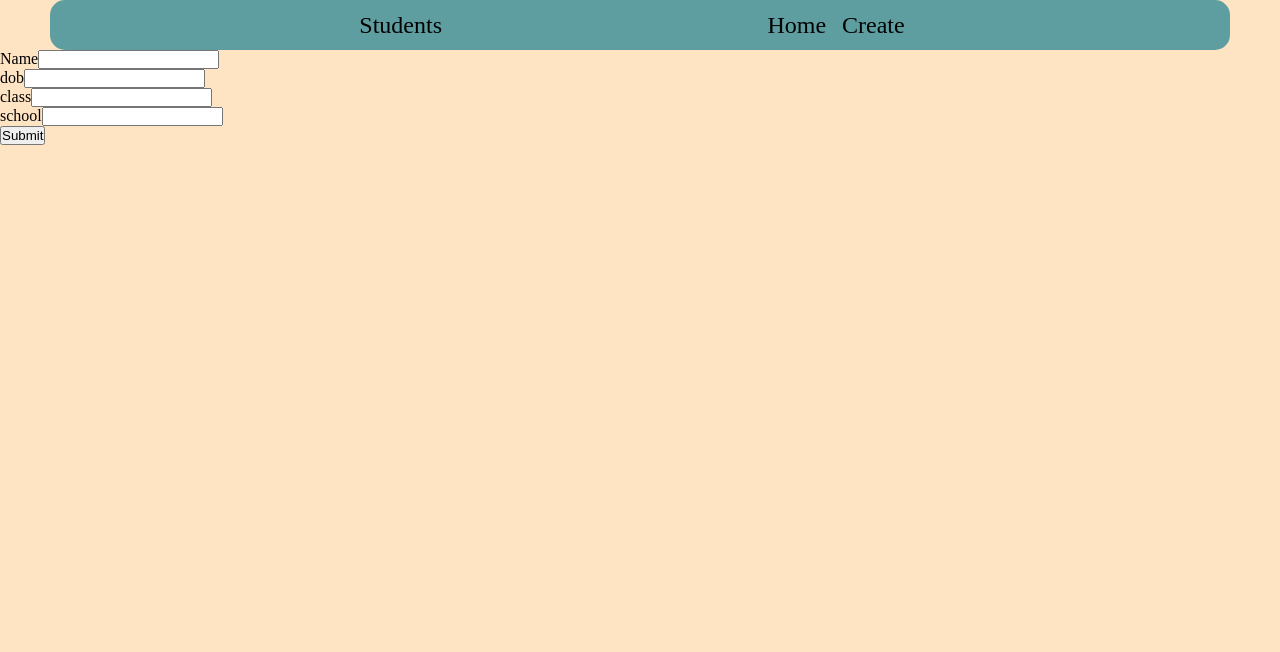
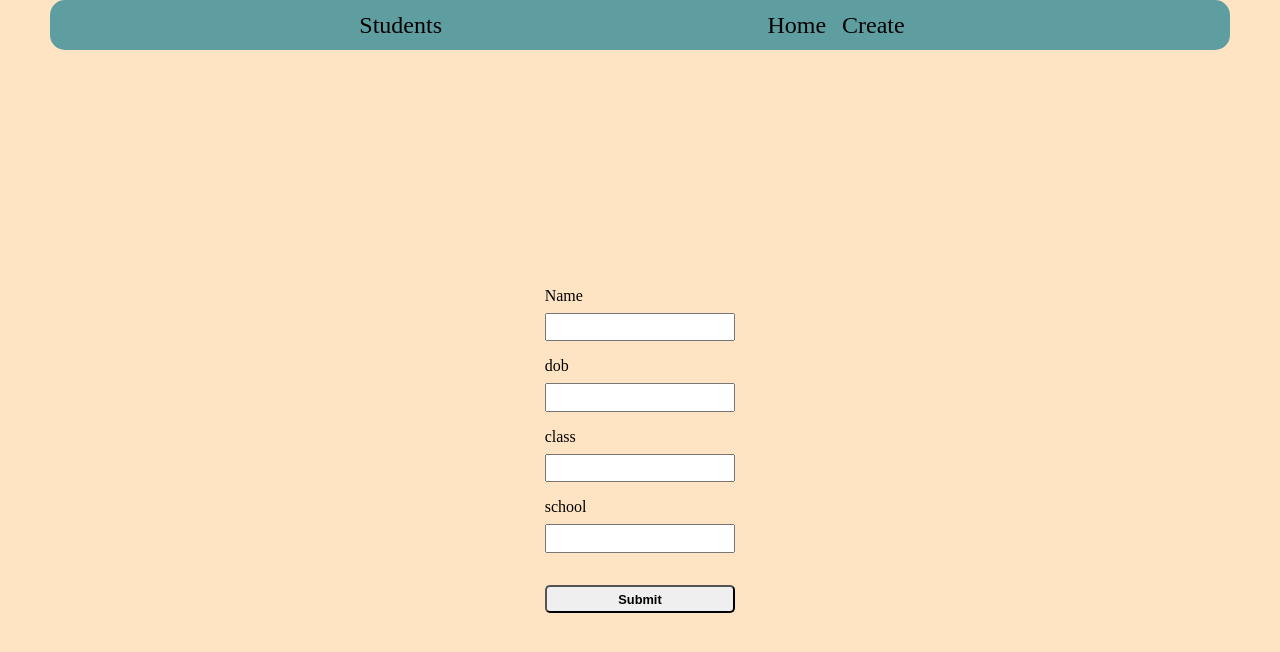
Before and after one commit to TamilselvanChandrakumar/Students-data, a React (Vite) app in the folder student-data-app/: page /create in a window 1280 px wide. Shown: the top 652 px of the page. Built offline with nearby package versions, Linux system fonts and the light colour scheme.

Commit message:
first commit

```diff
--- a/student-data-app/server/db.json
+++ b/student-data-app/server/db.json
@@ -5,15 +5,8 @@
       "name": "tamil selvan  C",
       "dob": "14-09-1999",
       "classstd": "12",
-      "school": "milidhane ",
+      "school": "milidhane ,Kotagiri",
       "class": "12"
-    },
-    {
-      "id": 2,
-      "name": "jp",
-      "dob": "12-12-1999",
-      "classstd": 10,
-      "school": "kavindhapadi"
     },
     {
       "id": 4,
@@ -32,7 +25,7 @@
     {
       "name": "chandru",
       "dob": "02-02-2000",
-      "classstd": 12,
+      "classstd": "10",
       "school": "kotagiri",
       "id": 6
     },
@@ -43,6 +36,20 @@
       "school": "csi kotagiri",
       "id": 7,
       "class": "10"
+    },
+    {
+      "name": "Joyal",
+      "dob": "02-02-2000",
+      "classstd": "12",
+      "school": "Bengaluru",
+      "id": 8
+    },
+    {
+      "name": "Tamilselvan C",
+      "dob": "14-09-1999",
+      "classstd": "12",
+      "school": "kotagiri",
+      "id": 9
     }
   ]
 }
--- a/student-data-app/src/screens/createpost/CreatePost.css
+++ b/student-data-app/src/screens/createpost/CreatePost.css
@@ -0,0 +1,31 @@
+.form-container {
+  width: 100%;
+  height: 100vh;
+  display: flex;
+  justify-content: center;
+  align-items: center;
+}
+.form-container form input {
+  padding: 0.3rem;
+}
+form div {
+  padding: 0.5rem;
+  display: flex;
+  flex-direction: column;
+  gap: 0.5rem;
+}
+form button {
+  padding: 0.3rem;
+  font-size: 0.8rem;
+  font-weight: 600;
+  border-radius: 5px;
+}
+.successfull {
+  padding: 0.3rem;
+  background-color: aqua;
+  border-radius: 10px;
+}
+.successfull h1 {
+  font-size: 1.5rem;
+  font-weight: 500;
+}
--- a/student-data-app/src/screens/createpost/CreatePost.jsx
+++ b/student-data-app/src/screens/createpost/CreatePost.jsx
@@ -1,4 +1,5 @@
 import React, { useEffect, useState } from "react";
+import "./CreatePost.css";
 import { useFetch } from "../../hooks/useFetch";
 import { useNavigate } from "react-router-dom";
 const CreatePost = () => {
@@ -40,6 +41,7 @@ const CreatePost = () => {
 
   return (
     <>
+      <div className="form-container">
         <form onSubmit={handleSubmit}>
           <div>
             <label htmlFor="name">Name</label>
@@ -78,9 +80,16 @@ const CreatePost = () => {
             ></input>
           </div>
           {validationError && <h1>{validationError}</h1>}
-        {data.length !== 0 && <h1>post created successfully</h1>}
+          <div>
+            {data.length !== 0 && (
+              <h1 className="successfull">Details Created Successfully</h1>
+            )}
+          </div>
+          <div>
             <button type="submit">Submit</button>
+          </div>
         </form>
+      </div>
     </>
   );
 };
--- a/student-data-app/src/screens/editpost/EditPost.jsx
+++ b/student-data-app/src/screens/editpost/EditPost.jsx
@@ -69,6 +69,7 @@ const EditPost = () => {
   };
   return (
     <>
+      <div className="form-container">
         <form onSubmit={handleSubmit}>
           <div>
             <label htmlFor="name">Name</label>
@@ -107,9 +108,14 @@ const EditPost = () => {
             ></input>
           </div>
           {validationError && <h1>{validationError}</h1>}
-        {data.length !== 0 && <h1>post created successfully</h1>}
+          {data.length !== 0 && (
+            <h1 className="successfull">Details Updated successfully</h1>
+          )}
+          <div>
             <button type="submit">Update</button>
+          </div>
         </form>
+      </div>
     </>
   );
 };
--- a/student-data-app/src/screens/postdetails/PostDetail.jsx
+++ b/student-data-app/src/screens/postdetails/PostDetail.jsx
@@ -29,7 +29,7 @@ const PostDetail = () => {
         <div className="postdeatil-card">
           <h1>{dataval.name}</h1>
           <p>{dataval.dob}</p>
-          <p>{dataval.class}</p>
+          <p>{dataval.classstd}</p>
           <p>{dataval.school}</p>
           <button onClick={handleEditClick}>edit</button>
           <button onClick={handleDelete}>delete</button>
--- a/student-data-app/src/screens/postdetails/PostDetails.css
+++ b/student-data-app/src/screens/postdetails/PostDetails.css
@@ -20,4 +20,6 @@
   font-size: 1rem;
   border: none;
   background-color: aqua;
+  font-weight: 600;
+  cursor: pointer;
 }
```
Lines whose indentation alone changed are shown as unchanged.
